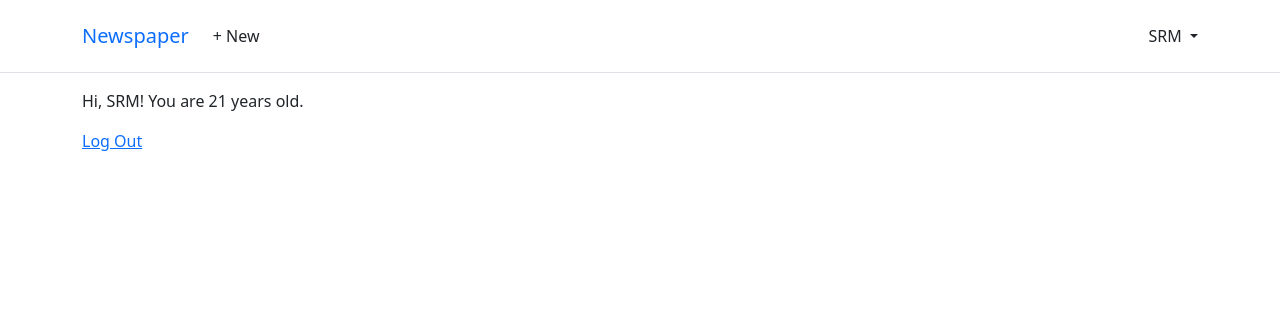
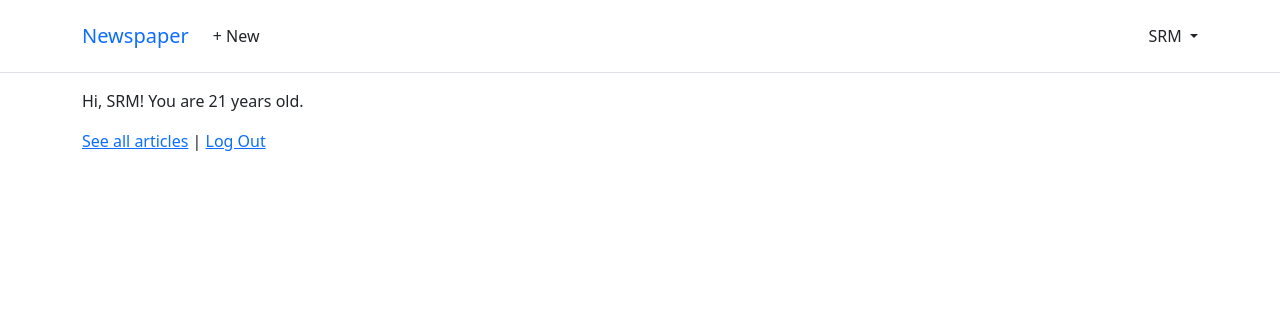
Before and after one commit to SaugatMgr/NewsPaperApp, a Django app: page / in a window 1280 px wide. Shown: the top 333 px of the page. Run offline with Django 4.2, Linux system fonts and the light colour scheme; a user stored in the database is signed in.

Commit message:
all articles link

```diff
--- a/templates/home.html
+++ b/templates/home.html
@@ -6,6 +6,7 @@
 
 {% if user.is_authenticated %}
     <p>Hi, {{user.username}}! You are {{ user.age }} years old.</p>
+    <a href="{% url 'article_list' %}">See all articles</a> |
     <a href="{% url 'logout' %}">Log Out</a>
 {% else %}
     <p>You are not logged in.</p>
```
